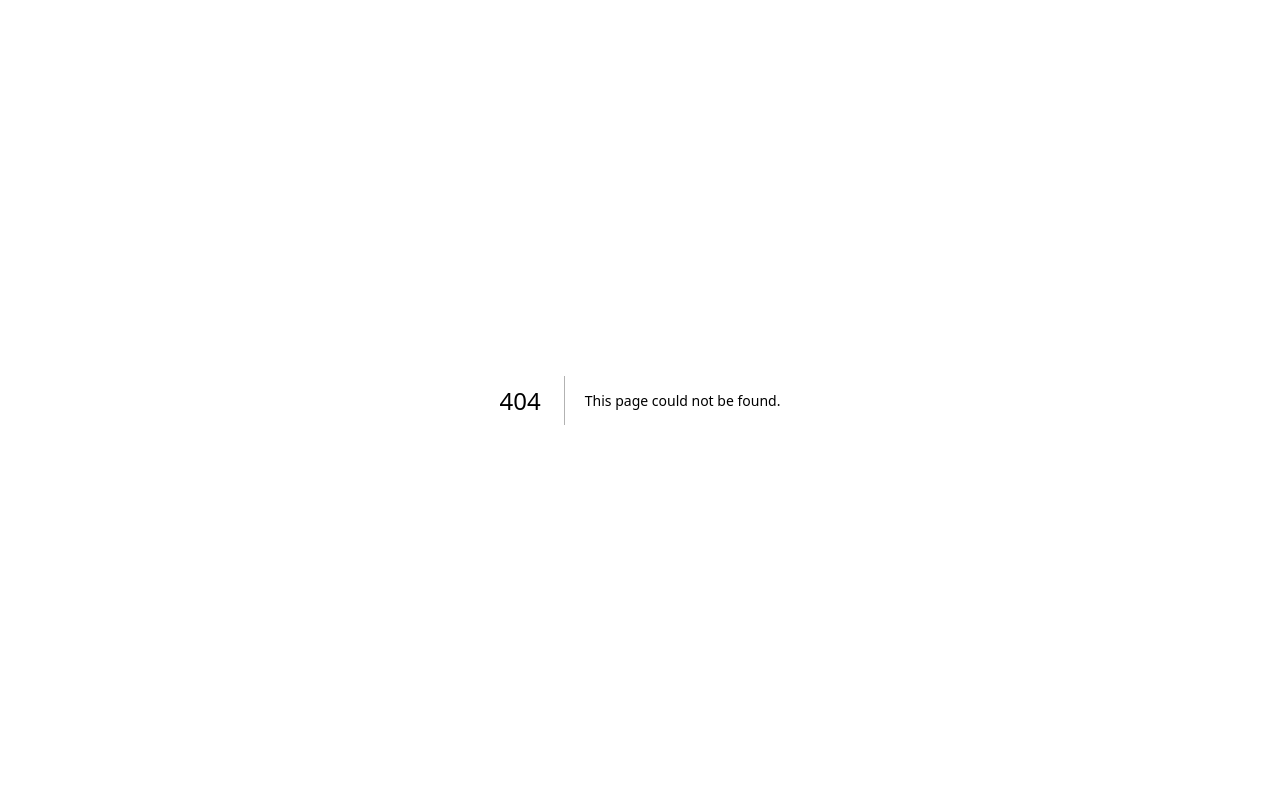
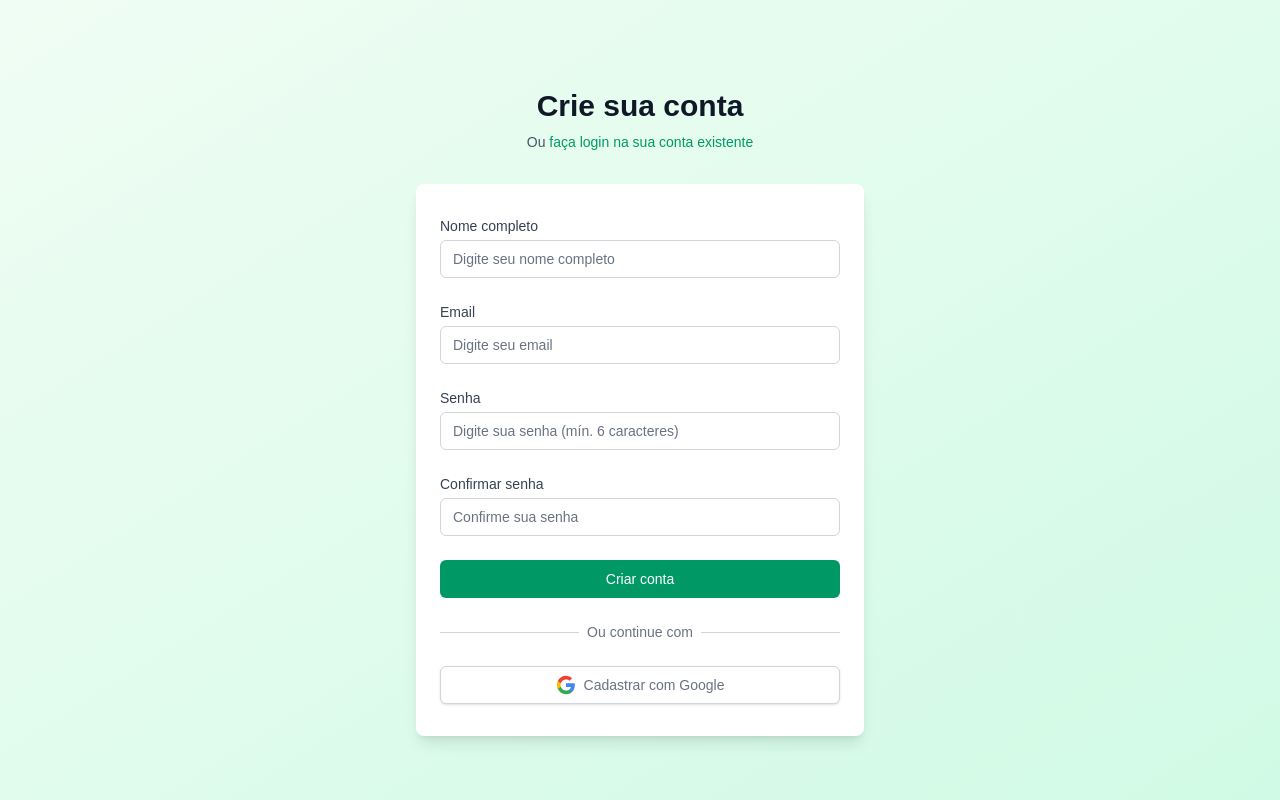
Before and after one commit to FernandoRodriguesxs/POC-BetterAuth, a Next.js app: page /register in a window 1280 px wide. Before the commit this address had no page. Built offline with nearby package versions, Linux system fonts and the light colour scheme.

Commit message:
feat: add user registration page with email and Google OAuth options

```diff
--- /dev/null
+++ b/src/app/register/page.tsx
@@ -0,0 +1,185 @@
+"use client";
+
+import { authClient } from "@/lib/auth/auth-client";
+import { useState } from "react";
+import Link from "next/link";
+
+export default function RegisterPage() {
+  const [name, setName] = useState("");
+  const [email, setEmail] = useState("");
+  const [password, setPassword] = useState("");
+  const [confirmPassword, setConfirmPassword] = useState("");
+  const [message, setMessage] = useState("");
+  const [isLoading, setIsLoading] = useState(false);
+
+  // Registrar usuário com email/senha
+  async function handleRegister(e: React.FormEvent) {
+    e.preventDefault();
+    setIsLoading(true);
+    setMessage("");
+
+    // Validações básicas
+    if (password !== confirmPassword) {
+      setMessage("As senhas não coincidem");
+      setIsLoading(false);
+      return;
+    }
+
+    if (password.length < 6) {
+      setMessage("A senha deve ter pelo menos 6 caracteres");
+      setIsLoading(false);
+      return;
+    }
+
+    const res = await authClient.signUp.email({
+      email,
+      password,
+      name
+    });
+
+    console.log("Resposta do registro:", res); // Debug
+
+    if (res.error) {
+      console.error("Erro detalhado:", res.error); // Debug
+      setMessage("Erro ao criar conta: " + (res.error.message || JSON.stringify(res.error)));
+    } else {
+      setMessage("Conta criada com sucesso! Redirecionando...");
+      setTimeout(() => {
+        window.location.href = "/dashboard";
+      }, 1000);
+    }
+    setIsLoading(false);
+  }
+
+  // Logar com Google OAuth
+  async function handleGoogleSignUp() {
+    await authClient.signIn.social({ provider: "google" });
+  }
+
+  return (
+    <div className="min-h-screen bg-gradient-to-br from-green-50 to-emerald-100 flex items-center justify-center p-4">
+      <div className="max-w-md w-full space-y-8">
+        <div className="text-center">
+          <h2 className="mt-6 text-3xl font-bold text-gray-900">
+            Crie sua conta
+          </h2>
+          <p className="mt-2 text-sm text-gray-600">
+            Ou{" "}
+            <Link href="/login" className="font-medium text-emerald-600 hover:text-emerald-500">
+              faça login na sua conta existente
+            </Link>
+          </p>
+        </div>
+
+        <div className="bg-white py-8 px-6 shadow-lg rounded-lg">
+          <form className="space-y-6" onSubmit={handleRegister}>
+            <div>
+              <label htmlFor="name" className="block text-sm font-medium text-gray-700">
+                Nome completo
+              </label>
+              <input
+                id="name"
+                name="name"
+                type="text"
+                required
+                className="mt-1 appearance-none relative block w-full px-3 py-2 border border-gray-300 placeholder-gray-500 text-gray-900 rounded-md focus:outline-none focus:ring-emerald-500 focus:border-emerald-500 focus:z-10 sm:text-sm"
+                placeholder="Digite seu nome completo"
+                value={name}
+                onChange={(e) => setName(e.target.value)}
+              />
+            </div>
+
+            <div>
+              <label htmlFor="email" className="block text-sm font-medium text-gray-700">
+                Email
+              </label>
+              <input
+                id="email"
+                name="email"
+                type="email"
+                required
+                className="mt-1 appearance-none relative block w-full px-3 py-2 border border-gray-300 placeholder-gray-500 text-gray-900 rounded-md focus:outline-none focus:ring-emerald-500 focus:border-emerald-500 focus:z-10 sm:text-sm"
+                placeholder="Digite seu email"
+                value={email}
+                onChange={(e) => setEmail(e.target.value)}
+              />
+            </div>
+
+            <div>
+              <label htmlFor="password" className="block text-sm font-medium text-gray-700">
+                Senha
+              </label>
+              <input
+                id="password"
+                name="password"
+                type="password"
+                required
+                className="mt-1 appearance-none relative block w-full px-3 py-2 border border-gray-300 placeholder-gray-500 text-gray-900 rounded-md focus:outline-none focus:ring-emerald-500 focus:border-emerald-500 focus:z-10 sm:text-sm"
+                placeholder="Digite sua senha (mín. 6 caracteres)"
+                value={password}
+                onChange={(e) => setPassword(e.target.value)}
+              />
+            </div>
+
+            <div>
+              <label htmlFor="confirmPassword" className="block text-sm font-medium text-gray-700">
+                Confirmar senha
+              </label>
+              <input
+                id="confirmPassword"
+                name="confirmPassword"
+                type="password"
+                required
+                className="mt-1 appearance-none relative block w-full px-3 py-2 border border-gray-300 placeholder-gray-500 text-gray-900 rounded-md focus:outline-none focus:ring-emerald-500 focus:border-emerald-500 focus:z-10 sm:text-sm"
+                placeholder="Confirme sua senha"
+                value={confirmPassword}
+                onChange={(e) => setConfirmPassword(e.target.value)}
+              />
+            </div>
+
+            <div>
+              <button
+                type="submit"
+                disabled={isLoading}
+                className="group relative w-full flex justify-center py-2 px-4 border border-transparent text-sm font-medium rounded-md text-white bg-emerald-600 hover:bg-emerald-700 focus:outline-none focus:ring-2 focus:ring-offset-2 focus:ring-emerald-500 disabled:opacity-50 disabled:cursor-not-allowed"
+              >
+                {isLoading ? "Criando conta..." : "Criar conta"}
+              </button>
+            </div>
+
+            <div className="relative">
+              <div className="absolute inset-0 flex items-center">
+                <div className="w-full border-t border-gray-300" />
+              </div>
+              <div className="relative flex justify-center text-sm">
+                <span className="px-2 bg-white text-gray-500">Ou continue com</span>
+              </div>
+            </div>
+
+            <div>
+              <button
+                type="button"
+                onClick={handleGoogleSignUp}
+                className="w-full inline-flex justify-center py-2 px-4 border border-gray-300 rounded-md shadow-sm bg-white text-sm font-medium text-gray-500 hover:bg-gray-50"
+              >
+                <svg className="w-5 h-5" viewBox="0 0 24 24">
+                  <path fill="#4285F4" d="M22.56 12.25c0-.78-.07-1.53-.2-2.25H12v4.26h5.92c-.26 1.37-1.04 2.53-2.21 3.31v2.77h3.57c2.08-1.92 3.28-4.74 3.28-8.09z"/>
+                  <path fill="#34A853" d="M12 23c2.97 0 5.46-.98 7.28-2.66l-3.57-2.77c-.98.66-2.23 1.06-3.71 1.06-2.86 0-5.29-1.93-6.16-4.53H2.18v2.84C3.99 20.53 7.7 23 12 23z"/>
+                  <path fill="#FBBC05" d="M5.84 14.09c-.22-.66-.35-1.36-.35-2.09s.13-1.43.35-2.09V7.07H2.18C1.43 8.55 1 10.22 1 12s.43 3.45 1.18 4.93l2.85-2.22.81-.62z"/>
+                  <path fill="#EA4335" d="M12 5.38c1.62 0 3.06.56 4.21 1.64l3.15-3.15C17.45 2.09 14.97 1 12 1 7.7 1 3.99 3.47 2.18 7.07l3.66 2.84c.87-2.6 3.3-4.53 6.16-4.53z"/>
+                </svg>
+                <span className="ml-2">Cadastrar com Google</span>
+              </button>
+            </div>
+          </form>
+
+          {message && (
+            <div className={`mt-4 p-3 rounded-md ${message.includes("sucesso") ? "bg-green-50 text-green-700" : "bg-red-50 text-red-700"}`}>
+              {message}
+            </div>
+          )}
+        </div>
+      </div>
+    </div>
+  );
+}
```
